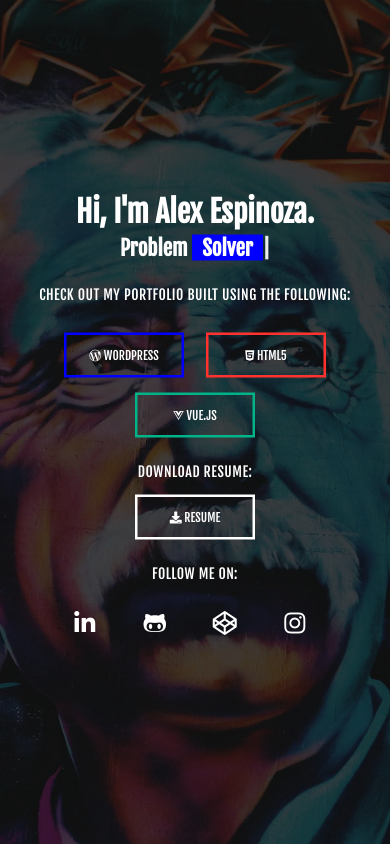
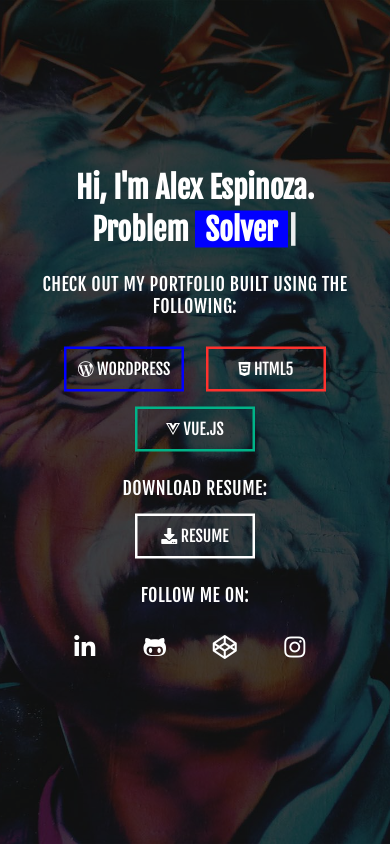
Before and after one commit to GorillaCode10/portfolioIntro, a plain HTML site: page index.html in a window 390 px wide. Drawn offline with nearby package versions, Linux system fonts and the light colour scheme; a script that the page names is missing.

Commit message:
media 767

```diff
--- a/main.css
+++ b/main.css
@@ -368,15 +368,15 @@ section {
     margin: 5px 0;
   }
   .home-content h2 {
-    font-size: 21px;
+    font-size: 30px;
     margin: 0 0;
   }
   .home-content h3 {
-    font-size: 14px;
+    font-size: 18px;
     margin: 25px 5px 15px 5px;
   }
   .btn {
-    font-size: 12px;
+    font-size: 16px;
     max-width: 120px;
     display: inline-block;
     margin: 0 9px;
```
